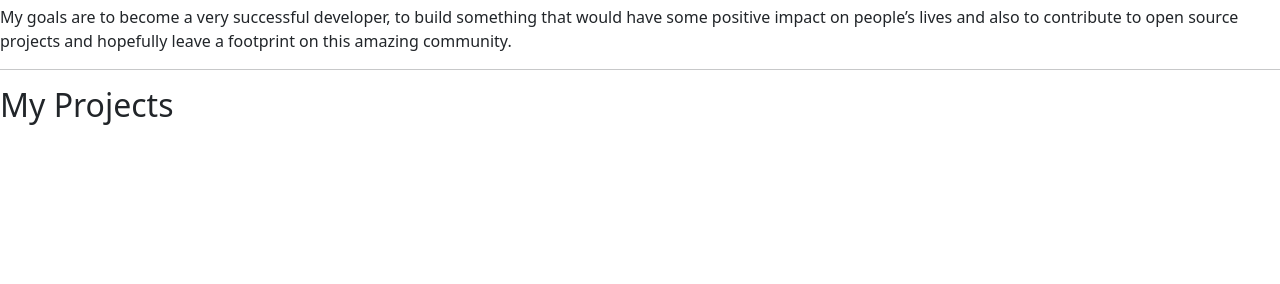
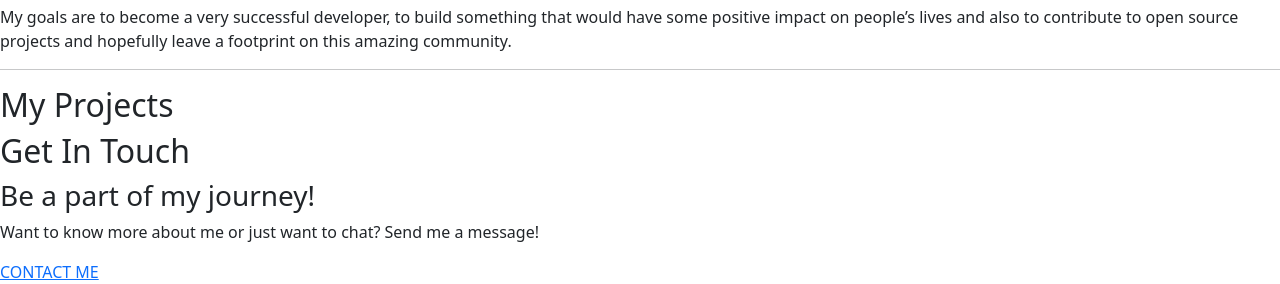
Before and after one commit to HelderBalbino/Bootstrap-Portfolio, a plain HTML site: page index.html in a window 1280 px wide. Shown: the part 914-1198 px from the top of the page. Before the commit the page ends 1046 px from the top, so only its background shows below. Drawn offline with nearby package versions, Linux system fonts and the light colour scheme.

Commit message:
add contact me section to the website

```diff
--- a/index.html
+++ b/index.html
@@ -107,7 +107,15 @@
 
         </section>
 
+        <!--############################## Contact me ##############################  -->
 
+        <div id="contact" class="contact-me">
+            <h2>Get In Touch</h2>
+            <h3>Be a part of my journey!</h3>
+            <p class="contact-paragraph">Want to know more about me or just want to chat? Send me a message!</p>
+            <a class="contact-me-btn" href="mailto:helderbalbino@googlemail.com">CONTACT ME</a>
+
+        </div>
 
 
 
```
